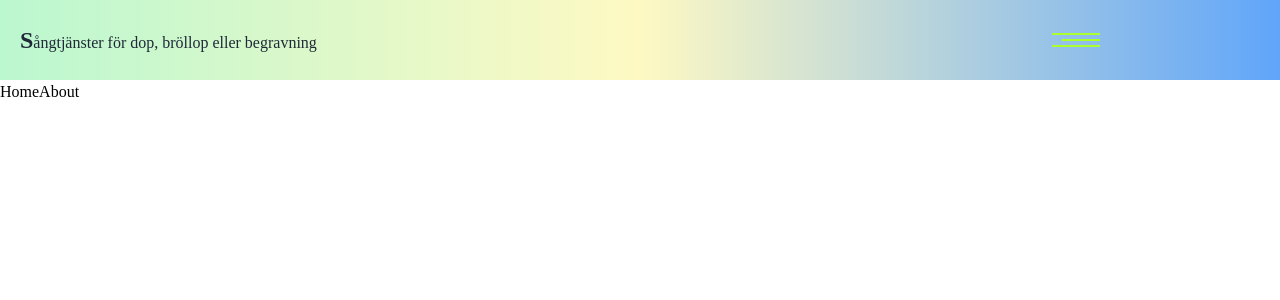
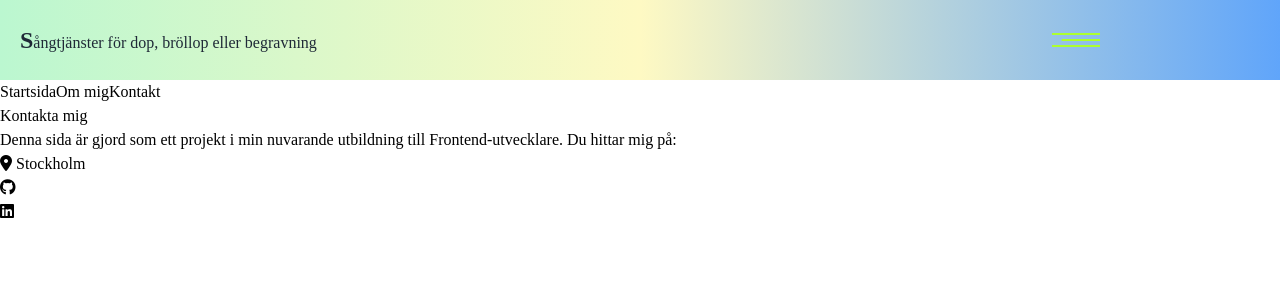
Before and after one commit to arnetzlinder/Hobbyprojekt---git, a Vue app: page /contact in a window 1280 px wide. Shown: the top 300 px of the page. Built offline with nearby package versions, Linux system fonts and the light colour scheme; a web font is replaced by a local one.

Commit message:
added component to router

```diff
--- a/index.html
+++ b/index.html
@@ -7,6 +7,7 @@
     <link rel="preconnect" href="https://fonts.googleapis.com">
     <link rel="preconnect" href="https://fonts.gstatic.com" crossorigin>
     <link href="https://fonts.googleapis.com/css2?family=Shantell+Sans:wght@400;700&display=swap" rel="stylesheet">
+    <script src="https://kit.fontawesome.com/88669a913c.js" crossorigin="anonymous"></script>
     <meta name="author" content="Susanne Arnetz Linder">
     <meta name="keywords" content="Solosång, Sångerska, Sopran">
     <meta property="og:title" content="Susanne Arnetz Linder sångerska">
--- a/src/App.vue
+++ b/src/App.vue
@@ -16,8 +16,9 @@ import AudioPlay from './components/AudioPlay.vue'
 
   <div class="pt-20 pb-10 relative">
 
-  <RouterLink to="./">Home</RouterLink>
-  <RouterLink to="./about">About</RouterLink>
+  <RouterLink to="./">Startsida</RouterLink>
+  <RouterLink to="./about">Om mig</RouterLink>
+  <RouterLink to="./contact">Kontakt</RouterLink>
   <router-view></router-view>
 </div>
 </template>
--- a/src/components/SongNavbar.vue
+++ b/src/components/SongNavbar.vue
@@ -1,5 +1,5 @@
 <template>
-    <nav id="navbarid" class="grid w-screen bg-gradient-to-r from-green-200 via-yellow-100 to-blue-400">
+    <nav id="navbarid" class="h-20 grid w-screen bg-gradient-to-r from-green-200 via-yellow-100 to-blue-400">
         <a href="#index"><p class="ml-5 first-letter:text-2xl first-letter:font-bold text-gray-800">Sångtjänster för dop, bröllop eller begravning</p></a>
         <div class="z-30 relative col-start-3 mt-5 ml-5">
         <MenuButton @click="toggle" :isOpen="showMenu" />
--- a/src/router/index.ts
+++ b/src/router/index.ts
@@ -12,6 +12,11 @@ const router = createRouter({
             path:'/about',
             name: 'about',
             component: () => import('../views/AboutMe.vue'),
+        },
+        {
+            path:'/contact',
+            name: 'contact',
+            component: () => import('../views/ContactMe.vue'),
         }
     ],
 });
--- /dev/null
+++ b/src/views/ContactMe.vue
@@ -0,0 +1,13 @@
+<template>
+    <h1> Kontakta mig</h1>
+    <p> Denna sida är gjord som ett projekt i min nuvarande utbildning till Frontend-utvecklare. Du hittar mig på: </p>
+    <ul class="contact">
+        <li> <span class="location"> <i class="fa-solid fa-location-dot"></i></span> Stockholm</li>
+        <li> <a href="https://github.com/arnetzlinder"><span class="github"> <i class="fa-brands fa-github"></i></span> </a></li>
+        <li> <a href="https://www.linkedin.com/in/susanne-arnetz-linder-999a2481/"><span class="linkedIn"> <i class="fa-brands fa-linkedin"></i></span> </a></li>
+    </ul>
+</template>
+
+<script lang="ts">
+export default {};
+</script>
```
